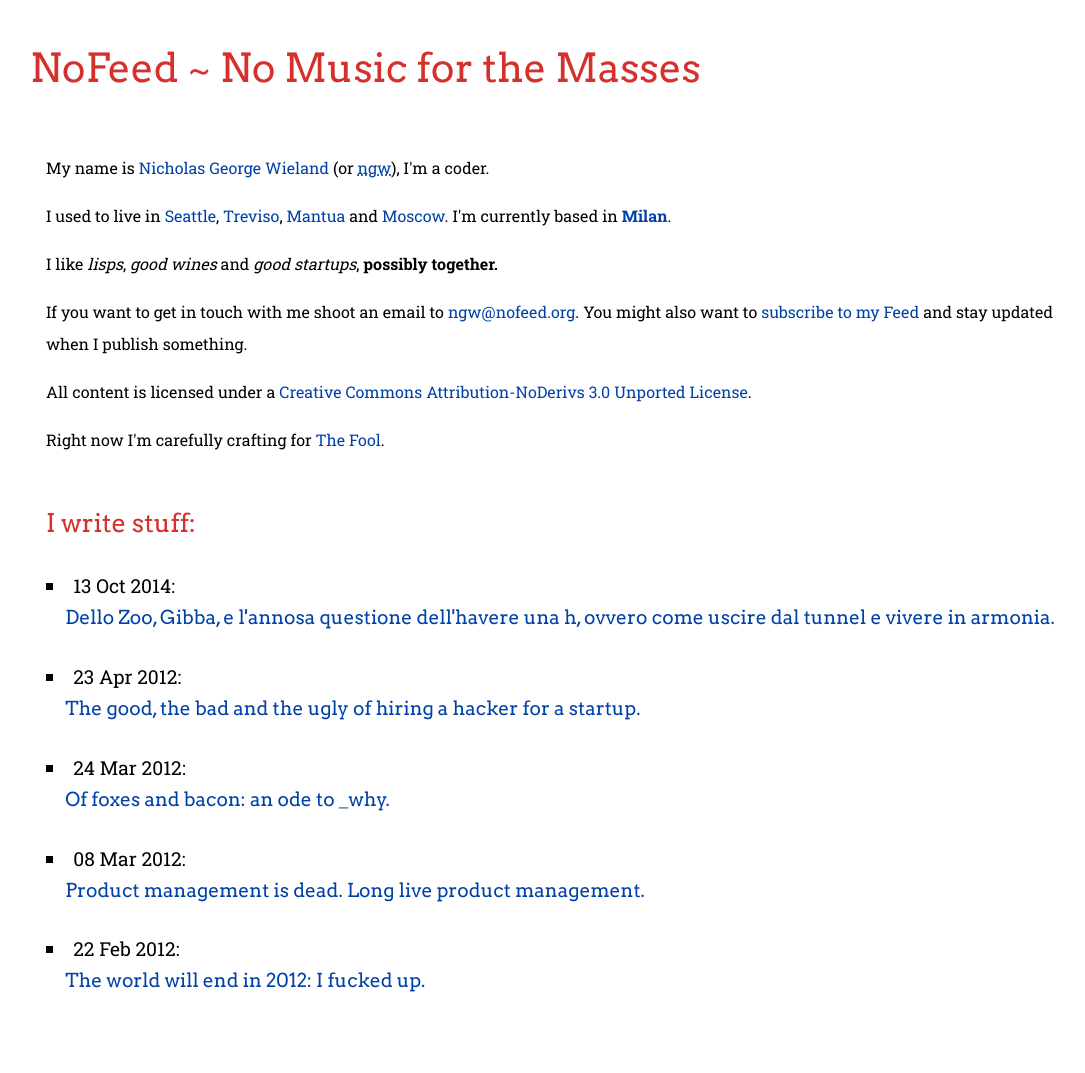
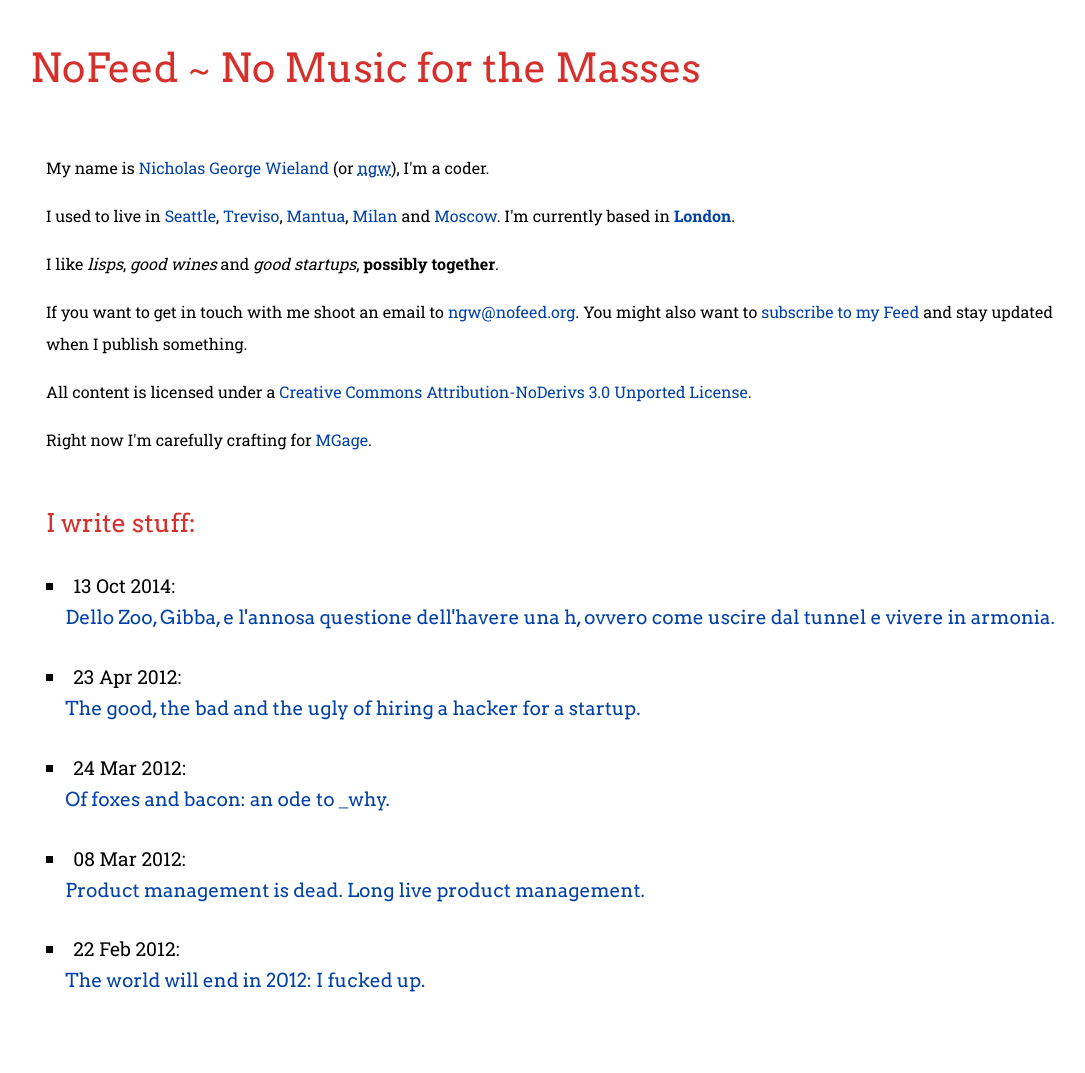
Before and after one commit to ngw/ngw.github.io, a Jekyll site: the page built from index.html, in a window 1280 px wide. Shown: the whole page, without its empty margins (50-1135 px from the left). Built offline with Jekyll 4.4.1, drawn with Linux system fonts in a browser that asks for light colours; some web fonts are replaced.

Commit message:
Moving to London

```diff
--- a/index.html
+++ b/index.html
@@ -10,11 +10,11 @@ description: "Nicholas George Wieland (ngw) personal website. I write my stuff a
 
 <section id="about" itemscope itemtype="http://schema.org/Person">
   <p>My name is <a href="https://plus.google.com/116949252901835682481" rel='me' itemprop="name"><span rel='author'>Nicholas George Wieland</span></a> (or <a rel='me' href="https://twitter.com/ngw"><abbr title="Nicholas George Wieland">ngw</abbr></a>), I'm a <span itemprop="jobTitle">coder</span>.</p>
-  <p>I used to live in <a href="http://en.wikipedia.org/wiki/Seattle">Seattle</a>, <a href="http://en.wikipedia.org/wiki/Treviso">Treviso</a>, <a href="http://en.wikipedia.org/wiki/Mantua">Mantua</a> and <a href="http://en.wikipedia.org/wiki/Moscow">Moscow</a>. I'm currently based in <a href="http://en.wikipedia.org/wiki/Milan" itemprop="homeLocation"><strong>Milan</strong></a>.</p>
-  <p>I like <em>lisps</em>, <em>good wines</em> and <em>good startups</em>, <strong>possibly together.</strong></p>
+  <p>I used to live in <a href="http://en.wikipedia.org/wiki/Seattle">Seattle</a>, <a href="http://en.wikipedia.org/wiki/Treviso">Treviso</a>, <a href="http://en.wikipedia.org/wiki/Mantua">Mantua</a>, <a href="http://en.wikipedia.org/wiki/Milan">Milan</a> and <a href="http://en.wikipedia.org/wiki/Moscow">Moscow</a>. I'm currently based in <a href="http://en.wikipedia.org/wiki/London" itemprop="homeLocation"><strong>London</strong></a>.
+  <p>I like <em>lisps</em>, <em>good wines</em> and <em>good startups</em>, <strong>possibly together</strong>.</p>
   <p>If you want to get in touch with me shoot an email to <a href="mailto:ngw@nofeed.org" rel='me' itemprop="email">ngw@nofeed.org</a>. You might also want to <a href="http://feeds.feedburner.com/nofeed">subscribe to my Feed</a> and stay updated when I publish something.</p>
   <p>All content is licensed under a <a href="http://creativecommons.org/licenses/by-nd/3.0/">Creative Commons Attribution-NoDerivs 3.0 Unported License</a>.</p>
-  <p>Right now I'm carefully crafting for <a href="http://www.thefool.it">The Fool</a>. </p>
+  <p>Right now I'm carefully crafting for <a href="http://www.mgage.com/">MGage</a>. </p>
 </section>
 
 <section id="essays">
```
Also changed, not shown: _posts/2014-10-13-zoo-di-105-dello-zoo-gibba-e-luscita-dal-tunnel.md (+1 -1 lines).
